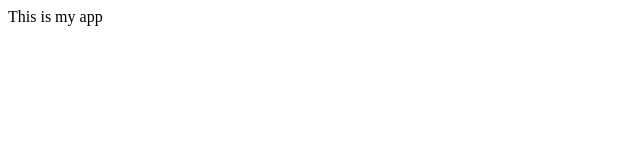
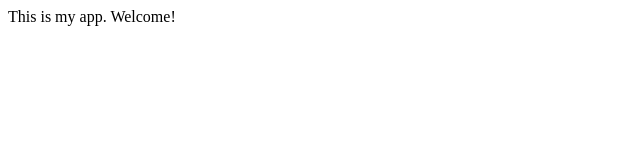
Before and after one commit to jesslauht/Git_Bootcamp, a plain HTML site: page index.html in a window 1280 px wide. Shown: the full height of the page, 0-640 px from the left. Drawn offline with Linux system fonts and the light colour scheme.

Commit message:
Merged from master

```diff
--- a/index.html
+++ b/index.html
@@ -1,5 +1,5 @@
 <html>
 <body>
-<hi>This is my app</hi>
+<hi>This is my app. Welcome!</hi>
 </body>
 </html>
```
